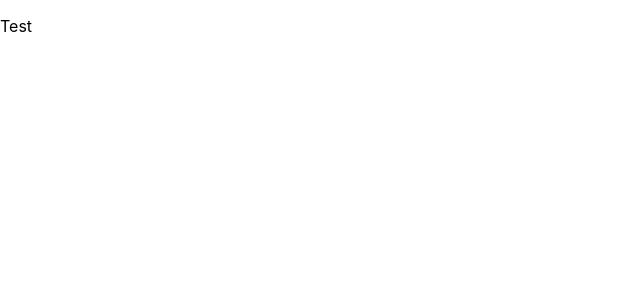
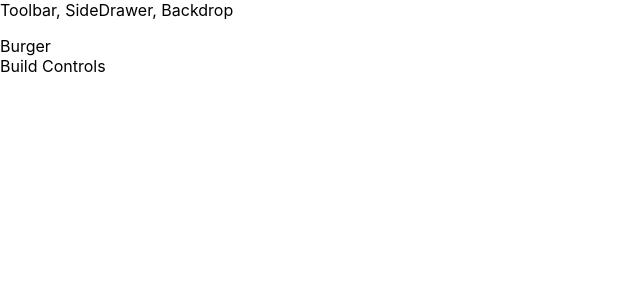
Before and after one commit to nergi-r/burger-builder, a React (Create React App) app: page / in a window 1280 px wide. Shown: the top 300 px of the page, without its empty margins (0-640 px from the left). Built offline with nearby package versions, Linux system fonts and the light colour scheme.

Commit message:
Init layout.

```diff
--- a/src/App.js
+++ b/src/App.js
@@ -1,13 +1,14 @@
 import React, { Component } from 'react';
 
-import Layout from './components/Layout/Layout';
+import Layout from './components/Layout';
+import BurgerBuidler from './containers/BurgerBuilder';
 
 class App extends Component {
   render() {
     return (
       <div>
         <Layout>
-          <p>Test</p>
+          <BurgerBuidler />
         </Layout>
       </div>
     );
--- a/src/components/Layout/Layout.js
+++ /dev/null
@@ -1,10 +0,0 @@
-import React from 'react';
-
-const layout = (props) => (
-  <>
-    <div></div>
-    <main>{props.children}</main>
-  </>
-);
-
-export default layout;
--- /dev/null
+++ b/src/components/Layout/index.js
@@ -0,0 +1,11 @@
+import React from 'react';
+import classes from './index.module.css';
+
+const layout = (props) => (
+  <>
+    <div>Toolbar, SideDrawer, Backdrop</div>
+    <main className={classes.Content}>{props.children}</main>
+  </>
+);
+
+export default layout;
--- /dev/null
+++ b/src/components/Layout/index.module.css
@@ -0,0 +1,3 @@
+.Content {
+  margin-top: 16px;
+}
--- /dev/null
+++ b/src/containers/BurgerBuilder/index.js
@@ -0,0 +1,14 @@
+import React, { Component } from 'react';
+
+class BurgerBuilder extends Component {
+  render() {
+    return (
+      <>
+        <div>Burger</div>
+        <div>Build Controls</div>
+      </>
+    );
+  }
+}
+
+export default BurgerBuilder;
```
